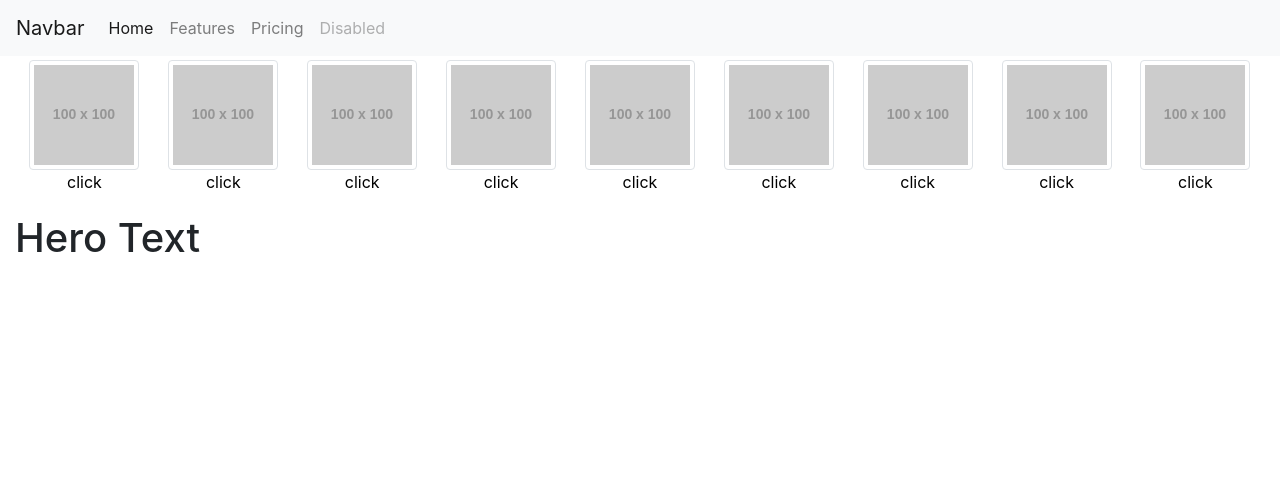
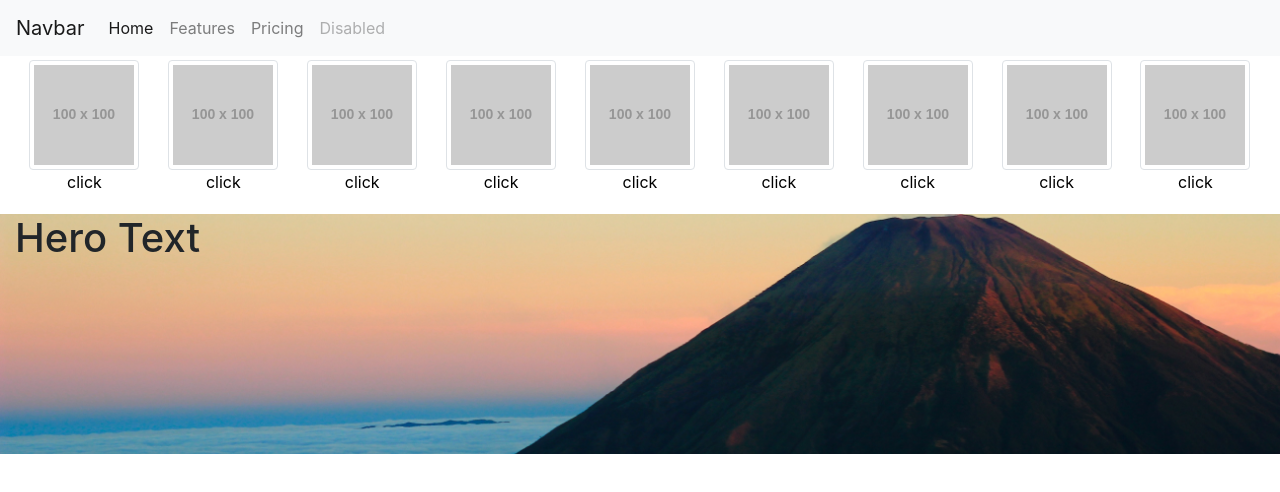
Before and after one commit to JoshuaStudebaker/john-deere-site-clone, a plain HTML site: page index.html in a window 1280 px wide. Drawn offline with nearby package versions, Linux system fonts and the light colour scheme; placeholder pictures from the web are drawn by us.

Commit message:
added hero image

```diff
--- a/index.html
+++ b/index.html
@@ -79,8 +79,8 @@
 
 </div>
 </div>
-<div class="row">
-  <div class="col-12 bg-hero">
+<div class="row bg-hero">
+  <div class="col-12 ">
     <h1>Hero Text</h1>
   </div>
 </div>
--- a/styles.css
+++ b/styles.css
@@ -1,4 +1,4 @@
-.bg-herp {
+.bg-hero {
   background-image: url("./hero-image.jpg");
   height: 30vh;
   background-size: cover;
```
